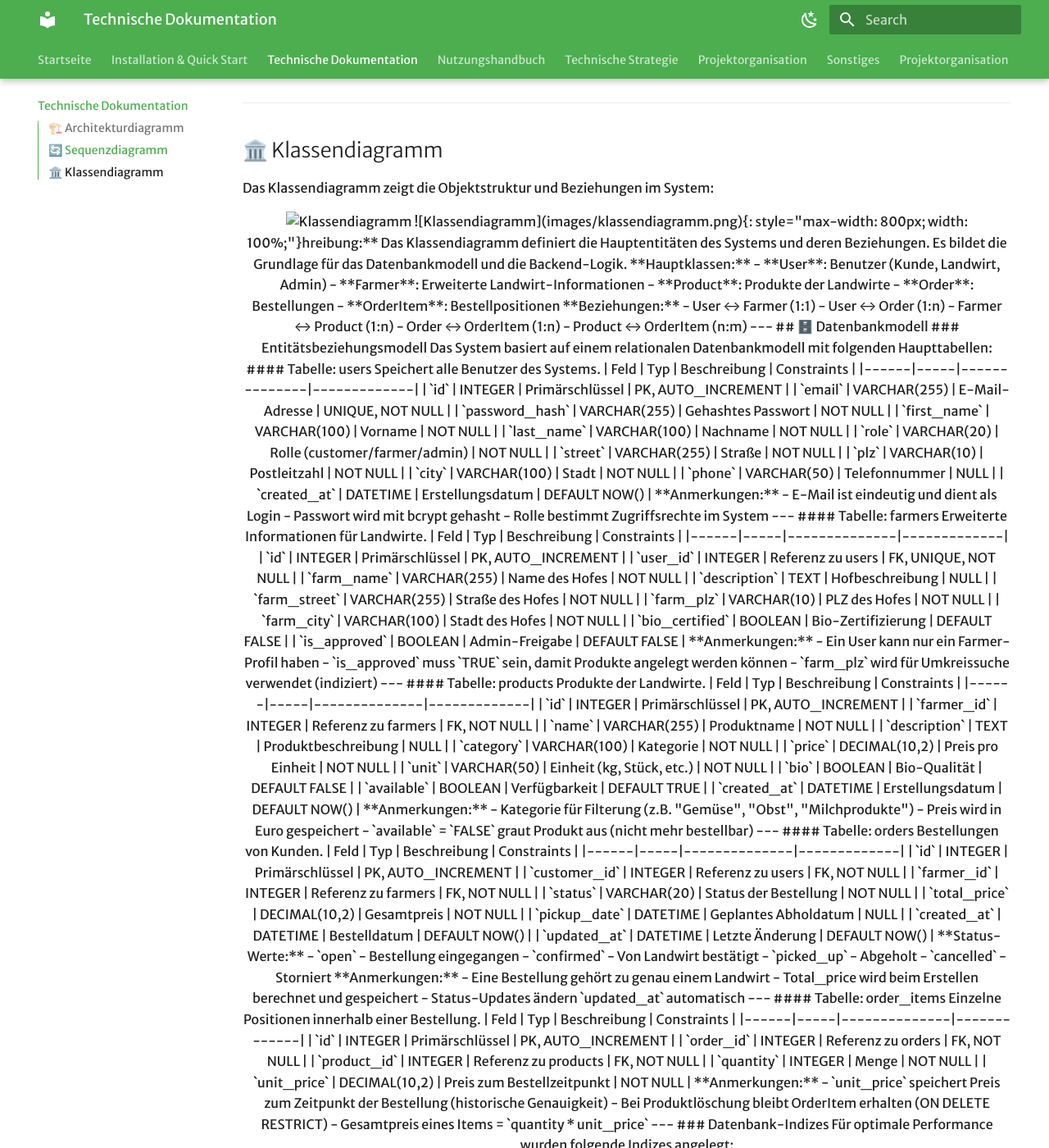
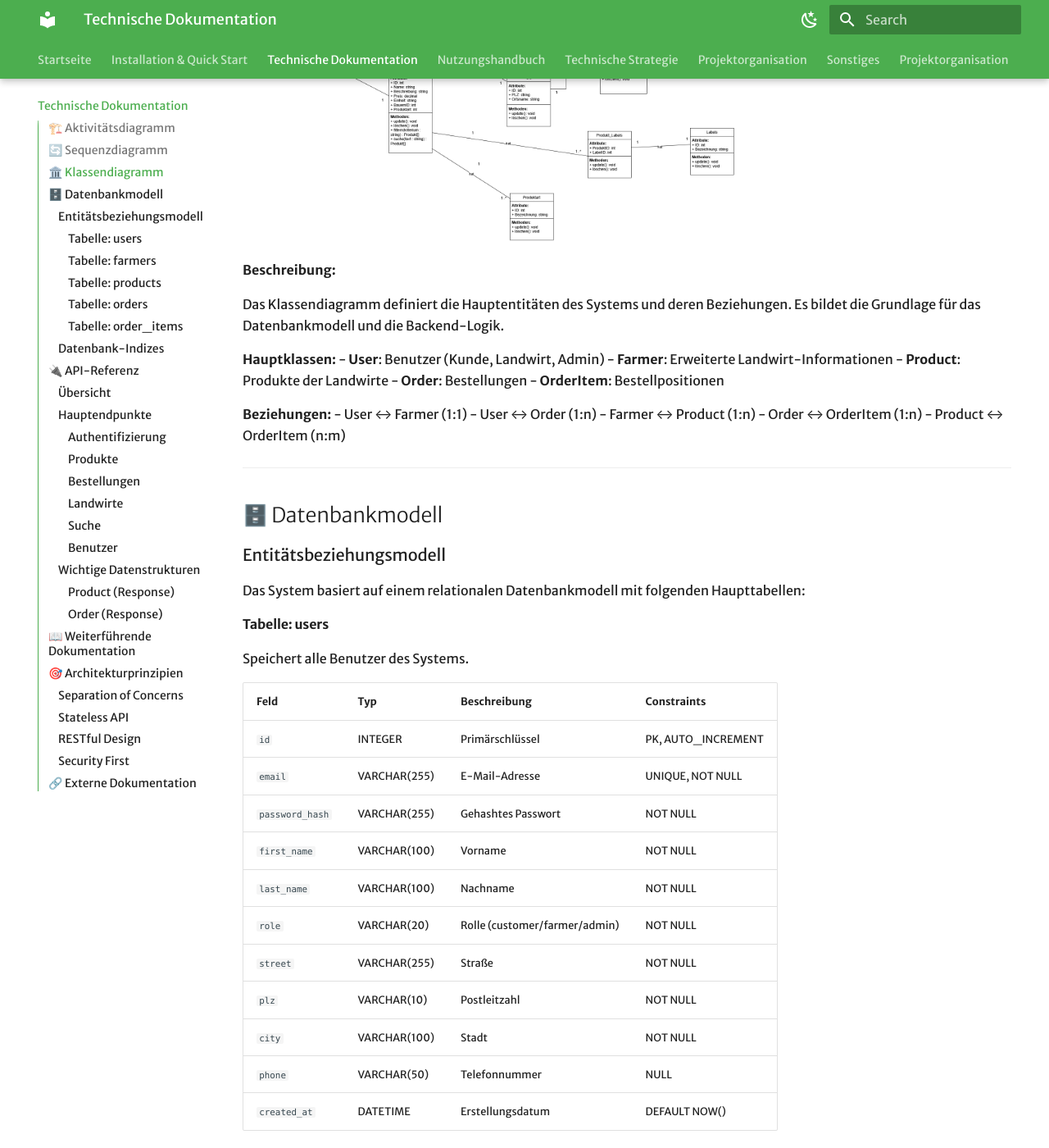
Before and after one commit to Landly-WIV/landly, an MkDocs documentation site: the page built from docs/technische-dokumentation.md, in a window 1280 px wide and 1400 px high, scrolled down 2644 px. Shown: the whole window at 82% size. Built offline with MkDocs 1.6.1 and Material for MkDocs 9.7.7, drawn with Linux system fonts in a browser that asks for light colours; some web fonts are replaced; some of the changed text lies outside the part shown.

Commit message:
link fix

```diff
--- a/docs/technische-dokumentation.md
+++ b/docs/technische-dokumentation.md
@@ -4,11 +4,11 @@ Diese Seite bietet einen technischen Überblick über die Architektur und Strukt
 
 ---
 
-## 🏗️ Architekturdiagramm
+## 🏗️ Aktivitätsdiagramm
 
 Das Aktivitätsdiagramm zeigt den Ablauf und die Interaktionen im System:
 
-![Aktivitätsdiagramm](images/aktivitätsdiagramm.png){: style="max-width: 800px; width: 100%;"}
+![Aktivitätsdiagramm](images/aktivitätsdiagramm.png){: style="max-width: 600px; width: 100%;"}
 
 **Beschreibung:**
 
@@ -27,7 +27,7 @@ Das Diagramm visualisiert die Hauptaktivitäten und Entscheidungspunkte im Syste
 
 Das Sequenzdiagramm zeigt die zeitliche Abfolge der Interaktionen zwischen Komponenten:
 
-![Sequenzdiagramm](images/sequenzdiagramm.png){: style="max-width: 800px; width: 100%;"}
+![Sequenzdiagramm](images/sequenzdiagramm.png){: style="max-width: 600px; width: 100%;"}
 
 **Beschreibung:**
 
@@ -46,9 +46,9 @@ Dieses Diagramm illustriert die Kommunikation zwischen Frontend, Backend und Dat
 
 Das Klassendiagramm zeigt die Objektstruktur und Beziehungen im System:
 
-<div align="center">
-  <img src="images/klassendiagramm.png" alt="Klassendiagramm" style="max-width: 800px; width: 100%;">
-![Klassendiagramm](images/klassendiagramm.png){: style="max-width: 800px; width: 100%;"}hreibung:**
+![Klassendiagramm](images/klassendiagramm.png){: style="max-width: 600px; width: 100%;"}
+
+**Beschreibung:**
 
 Das Klassendiagramm definiert die Hauptentitäten des Systems und deren Beziehungen. Es bildet die Grundlage für das Datenbankmodell und die Backend-Logik.
 
```
